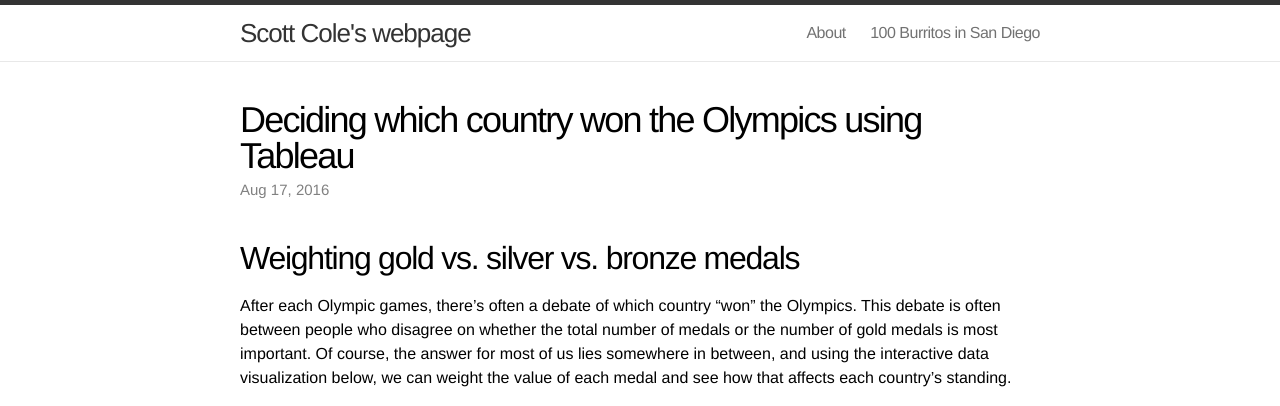
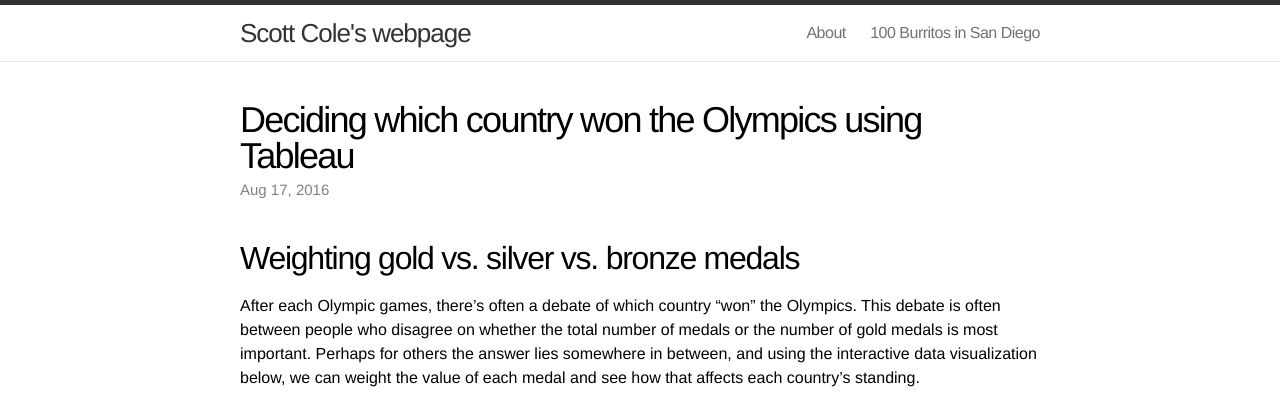
Before and after one commit to srcole/srcole.github.io, a Jekyll site: the page built from _posts/2016-08-17-olympics.markdown, in a window 1280 px wide, cut to the strip 0-406 px from the top of the page. Built offline with Jekyll 4.4.1, drawn with Linux system fonts in a browser that asks for light colours; comment, search, counter and statistics services are not loaded.

Commit message:
update olympics

```diff
--- a/_posts/2016-08-17-olympics.markdown
+++ b/_posts/2016-08-17-olympics.markdown
@@ -9,8 +9,8 @@ mathjax: true
 
 ## Weighting gold vs. silver vs. bronze medals
 After each Olympic games, there's often a debate of which country "won" the Olympics. This debate is often between
-people who disagree on whether the total number of medals or the number of gold medals is most important. Of course,
-the answer for most of us lies somewhere in between, and using the interactive data visualization below, we can
+people who disagree on whether the total number of medals or the number of gold medals is most important.
+Perhaps for others the answer lies somewhere in between, and using the interactive data visualization below, we can
 weight the value of each medal and see how that affects each country's standing.
 
 <html>
```
